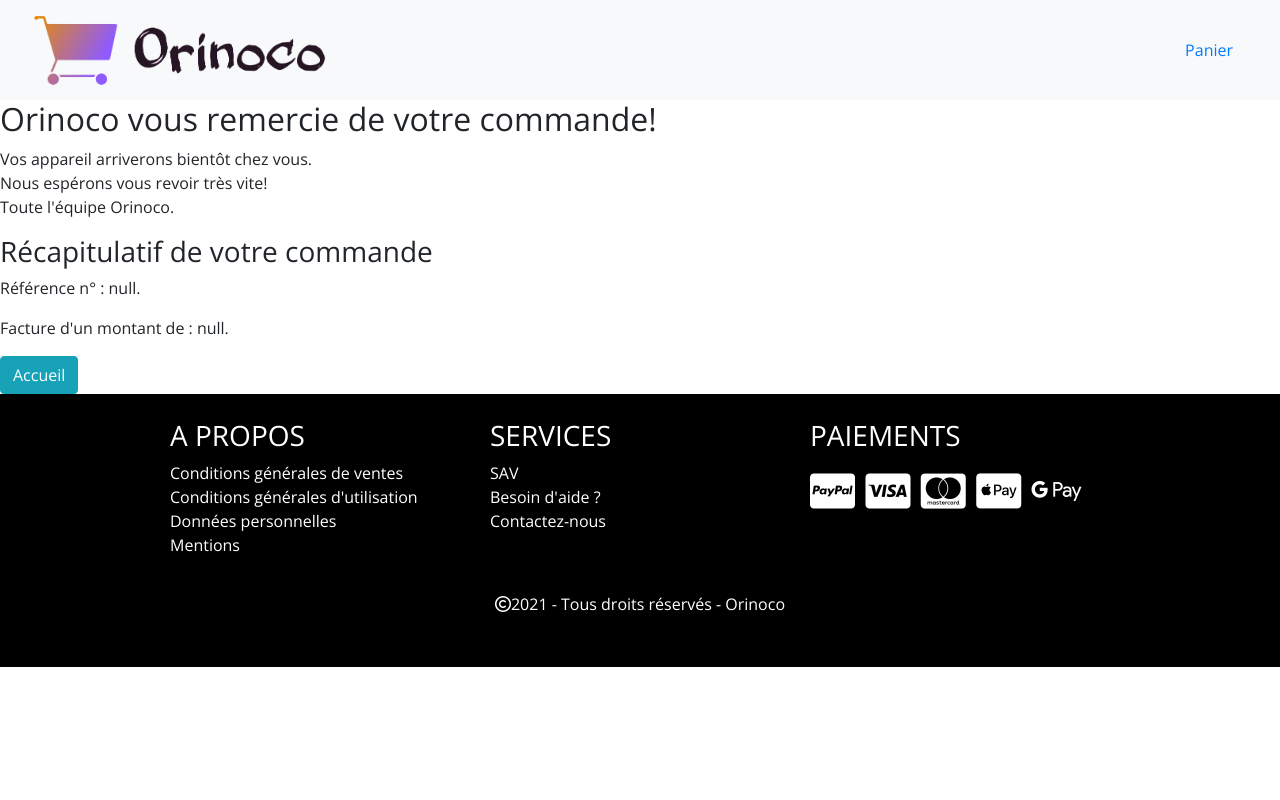
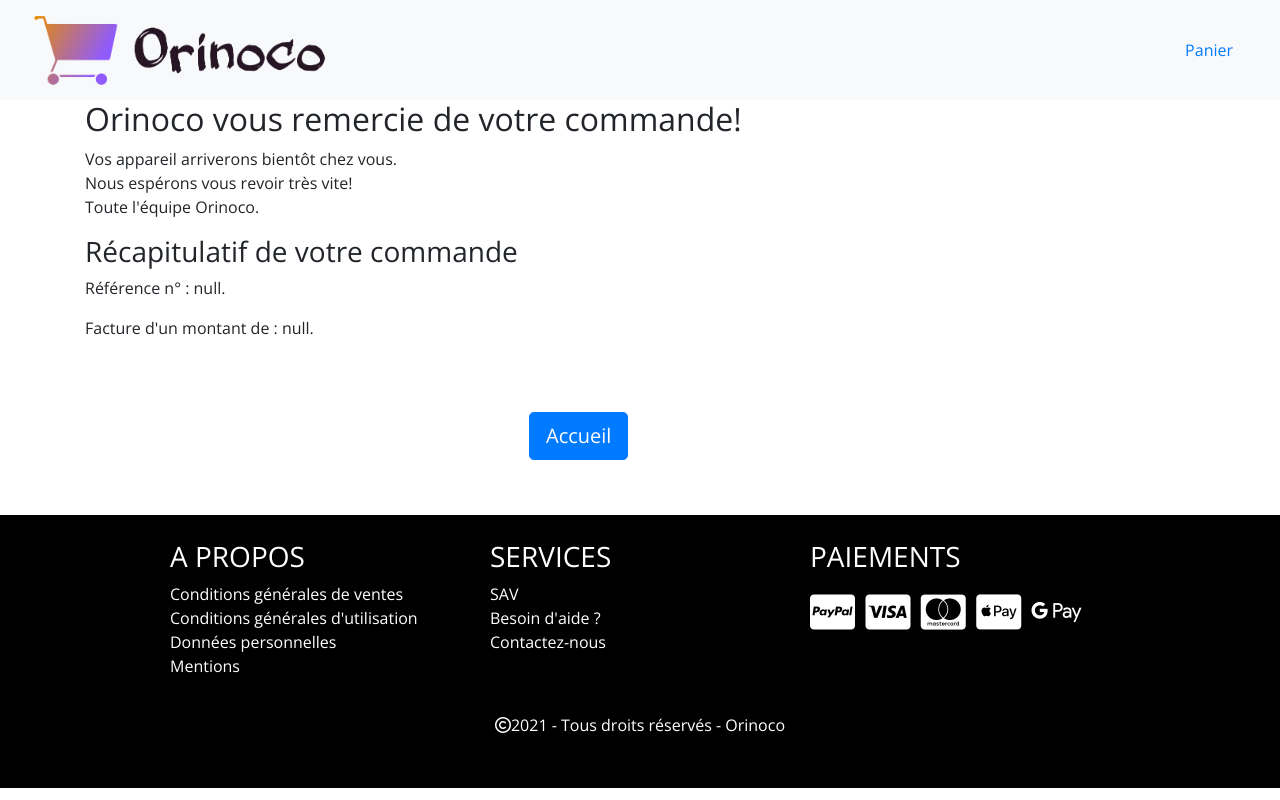
Before and after one commit to simoncodec/SimonDiril_P5_26082021, a plain HTML site: page Frontend/commande.html in a window 1280 px wide. Drawn offline with nearby package versions, Linux system fonts and the light colour scheme.

Commit message:
projets preque finis

```diff
--- a/Frontend/bootstrap/style.css
+++ b/Frontend/bootstrap/style.css
@@ -81,6 +81,11 @@
 {
     margin: 5% 40%;
 }
+
+.acceuilCMD
+{
+    margin: 5% 40%;
+}
 /* Fin de la section principal */
 
 /* Footer */
--- a/Frontend/commande.html
+++ b/Frontend/commande.html
@@ -29,7 +29,7 @@
 
     <!-- Section Principale -->
     <main>
-        <section class="confirmation">
+        <section class="confirmation container-md">
             <div class="remerciements">
                 <h2>Orinoco vous remercie de votre commande!</h2>
                 <p class="livraison">Vos appareil arriverons bientôt chez vous.
@@ -39,7 +39,7 @@
             </div>
             <div id="recapitulatif"></div>
 
-            <a href="../index.html"><button type="button" class="btn btn-info">Accueil</button></a>
+            <a href="../index.html"><button type="button" class="btn btn-primary btn-lg acceuilCMD">Accueil</button></a>
         </section>
     </main>
 
```
